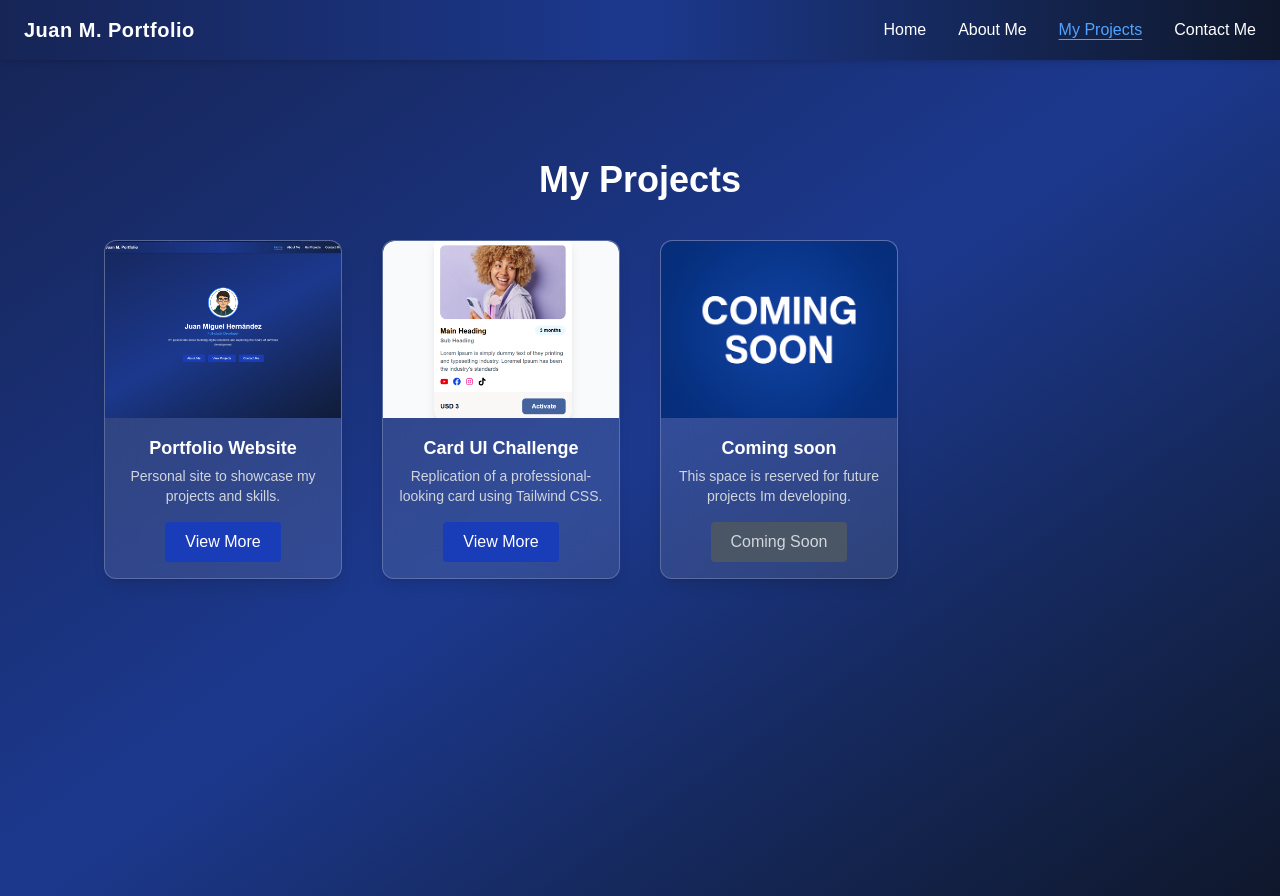
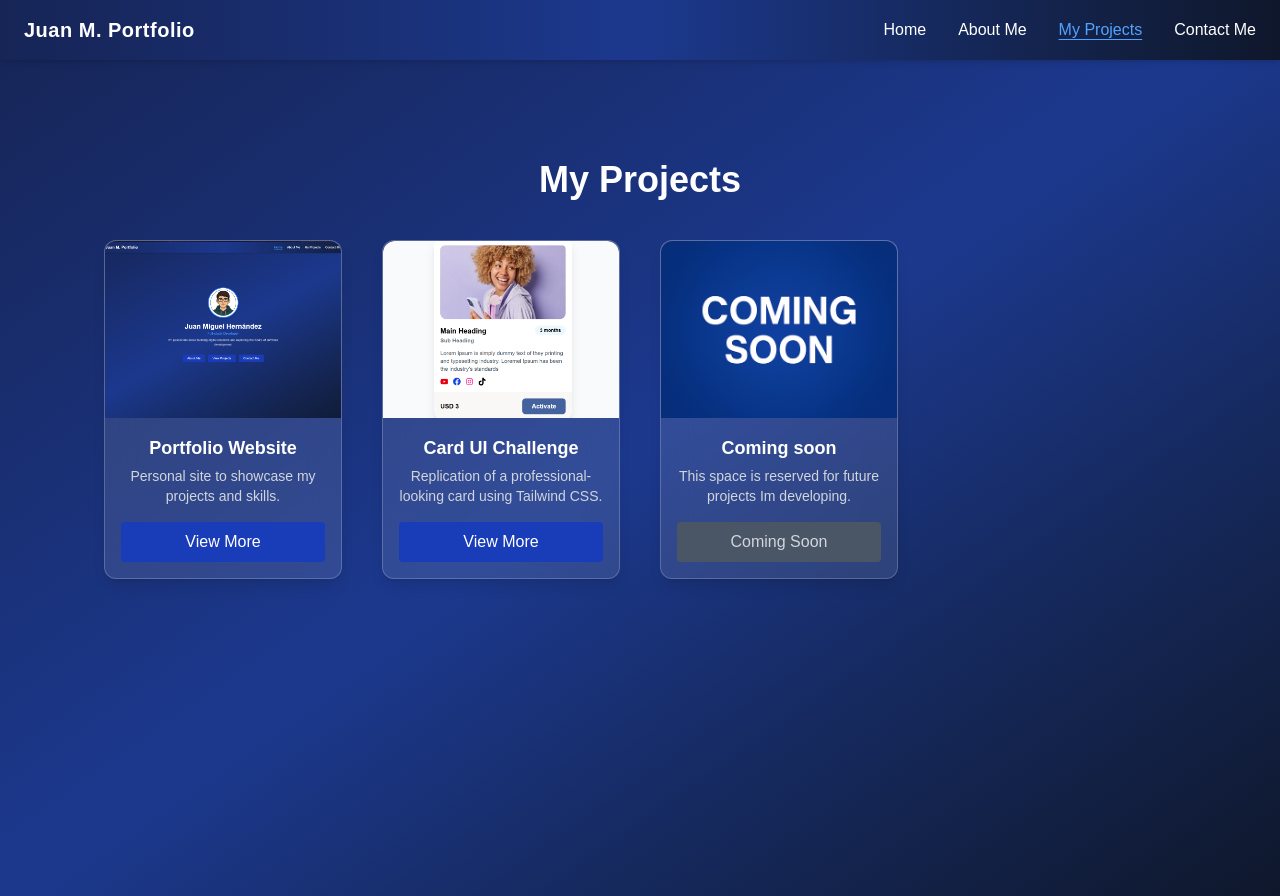
Before and after one commit to juanHD269/Portafolio, a Next.js app: page /projects in a window 1280 px wide. Built offline with nearby package versions, Linux system fonts and the light colour scheme.

Commit message:
15 commit

```diff
--- a/src/app/components/ProjectCard.tsx
+++ b/src/app/components/ProjectCard.tsx
@@ -29,18 +29,18 @@ export default function ProjectCard({ project }: Props) {
           <p className="text-gray-300 text-sm mt-1 mb-4">{project.description}</p>
         </div>
 
-        <Link href={isPlaceholder ? '#' : `/${project.id}`}>
-          <button
-            disabled={isPlaceholder}
-            className={`px-5 py-2 rounded text-sm sm:text-base transition duration-200 ${
-              isPlaceholder
-                ? 'bg-gray-600 text-gray-300 cursor-not-allowed'
-                : 'bg-blue-800 text-white hover:bg-blue-700'
-            }`}
+        {isPlaceholder ? (
+          <span className="px-5 py-2 rounded text-sm sm:text-base bg-gray-600 text-gray-300 cursor-not-allowed">
+            Coming Soon
+          </span>
+        ) : (
+          <Link
+            href={`/${project.id}`}
+            className="px-5 py-2 rounded text-sm sm:text-base bg-blue-800 text-white hover:bg-blue-700 transition duration-200"
           >
-            {isPlaceholder ? 'Coming Soon' : 'View More'}
-          </button>
-        </Link>
+            View More
+          </Link>
+        )}
       </div>
     </div>
   );
--- a/src/app/contact/page.tsx
+++ b/src/app/contact/page.tsx
@@ -57,6 +57,7 @@ export default function Contact() {
           type="text"
           name="from_name"
           placeholder="Your Name"
+          aria-label="Your Name"
           required
           className="w-full px-4 py-2 border border-gray-300 bg-white text-black rounded text-sm sm:text-base"
         />
@@ -64,6 +65,7 @@ export default function Contact() {
           type="email"
           name="reply_to"
           placeholder="Your Email"
+          aria-label="Your Email"
           required
           className="w-full px-4 py-2 border border-gray-300 bg-white text-black rounded text-sm sm:text-base"
         />
@@ -71,6 +73,7 @@ export default function Contact() {
           name="message"
           rows={5}
           placeholder="Your Message"
+          aria-label="Your Message"
           required
           className="w-full px-4 py-2 border border-gray-300 bg-white text-black rounded text-sm sm:text-base"
         />
@@ -99,6 +102,7 @@ export default function Contact() {
           target="_blank"
           rel="noopener noreferrer"
           className="hover:text-blue-400 transition-colors duration-200"
+          aria-label="LinkedIn Profile"
         >
           <FaLinkedin />
         </a>
@@ -107,12 +111,14 @@ export default function Contact() {
           target="_blank"
           rel="noopener noreferrer"
           className="hover:text-blue-400 transition-colors duration-200"
+          aria-label="GitHub Profile"
         >
           <FaGithub />
         </a>
         <a
           href="mailto:juanmiguelhernandezdelgado88@gmail.com"
           className="hover:text-blue-400 transition-colors duration-200"
+          aria-label="Email Me"
         >
           <FaEnvelope />
         </a>
--- a/src/app/page.tsx
+++ b/src/app/page.tsx
@@ -53,20 +53,23 @@ export default function Home() {
         transition={{ delay: 1.4, duration: 0.7 }}
         className="flex flex-col sm:flex-row flex-wrap justify-center gap-4 mt-4"
       >
-        <Link href="/about">
-          <button className="bg-blue-800 text-white px-6 py-2 rounded text-sm sm:text-base hover:bg-blue-700 transition">
-            About Me
-          </button>
+        <Link
+          href="/about"
+          className="bg-blue-800 text-white px-6 py-2 rounded text-sm sm:text-base hover:bg-blue-700 transition"
+        >
+          About Me
         </Link>
-        <Link href="/projects">
-          <button className="bg-blue-800 text-white px-6 py-2 rounded text-sm sm:text-base hover:bg-blue-700 transition">
-            View Projects
-          </button>
+        <Link
+          href="/projects"
+          className="bg-blue-800 text-white px-6 py-2 rounded text-sm sm:text-base hover:bg-blue-700 transition"
+        >
+          View Projects
         </Link>
-        <Link href="/contact">
-          <button className="bg-blue-800 text-white px-6 py-2 rounded text-sm sm:text-base hover:bg-blue-700 transition">
-            Contact Me
-          </button>
+        <Link
+          href="/contact"
+          className="bg-blue-800 text-white px-6 py-2 rounded text-sm sm:text-base hover:bg-blue-700 transition"
+        >
+          Contact Me
         </Link>
       </motion.div>
     </motion.section>
```
